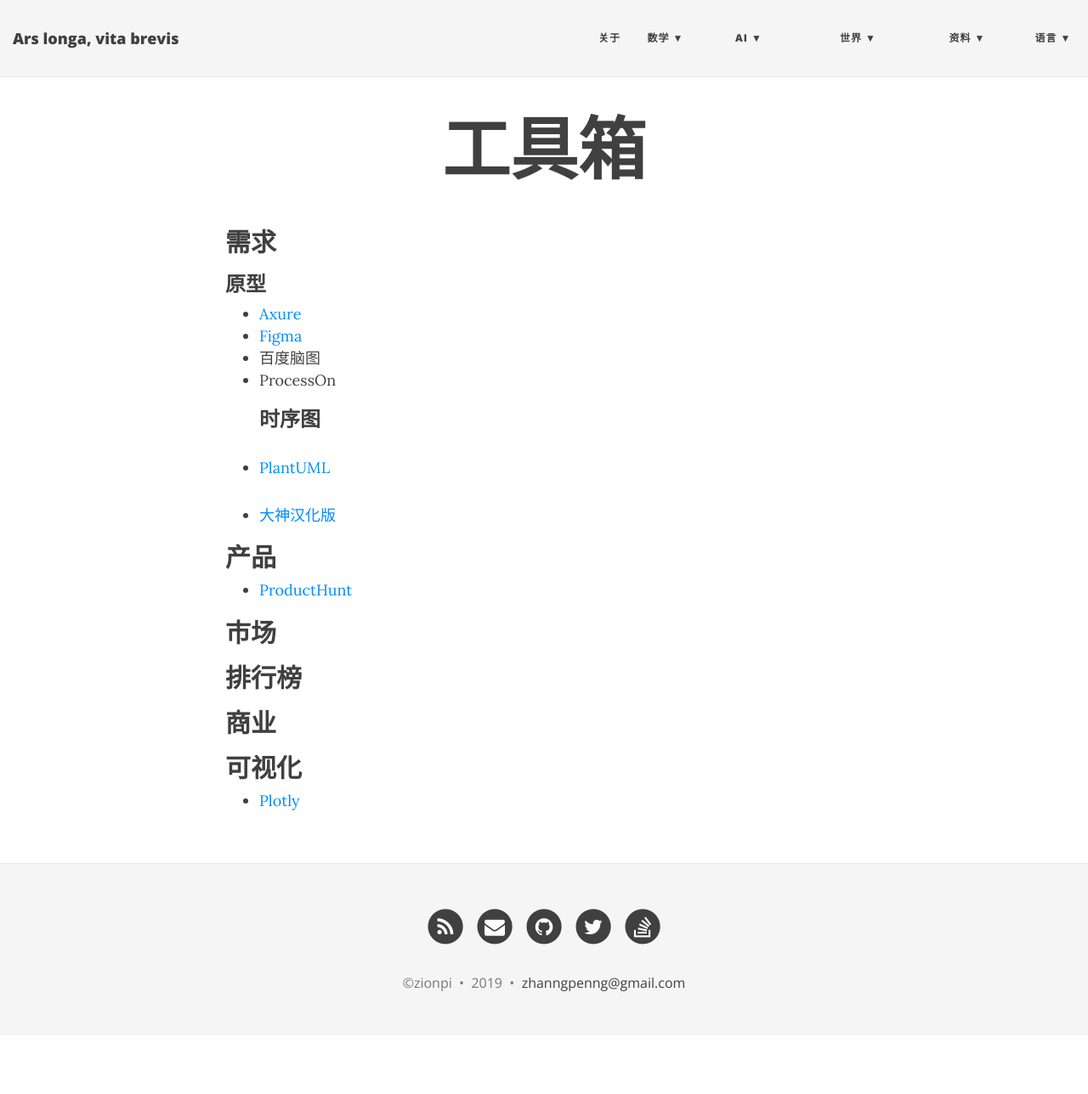
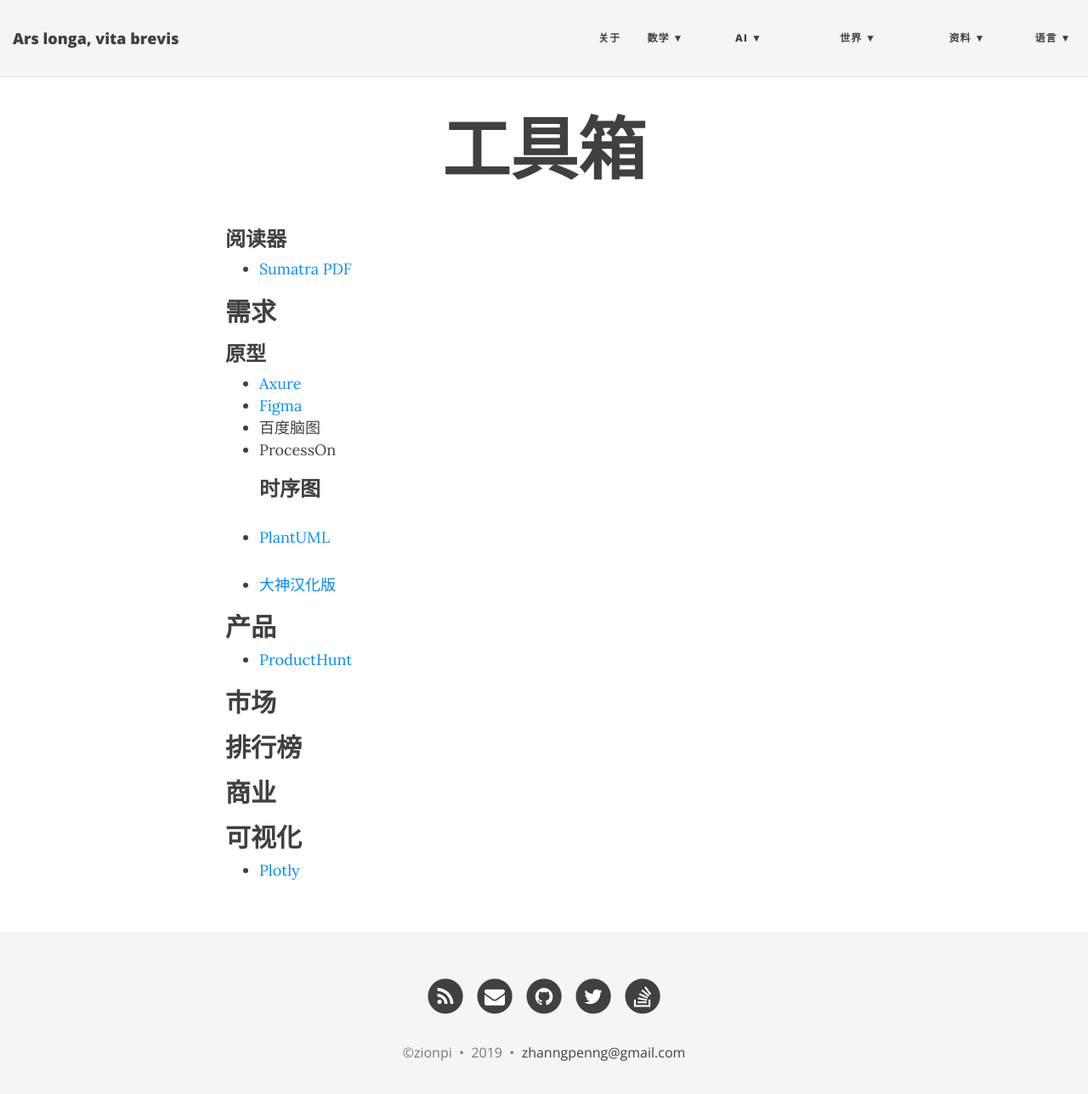
Before and after one commit to ZionPi/zionpi.github.io, a Jekyll site: the page built from toolbox.md, in a window 1280 px wide and 1301 px high. Shown: the top 1288 px of the window at 85% size. Built offline with Jekyll 4.4.1, drawn with Linux system fonts in a browser that asks for light colours; nearby versions of some CDN libraries.

Commit message:
Update toolbox.md

```diff
--- a/toolbox.md
+++ b/toolbox.md
@@ -2,6 +2,9 @@
 layout: page
 title: 工具箱
 ---
+
+### 阅读器
+ - [Sumatra PDF](https://en.wikipedia.org/wiki/Sumatra_PDF)
 
 ## 需求
 ### 原型
```
